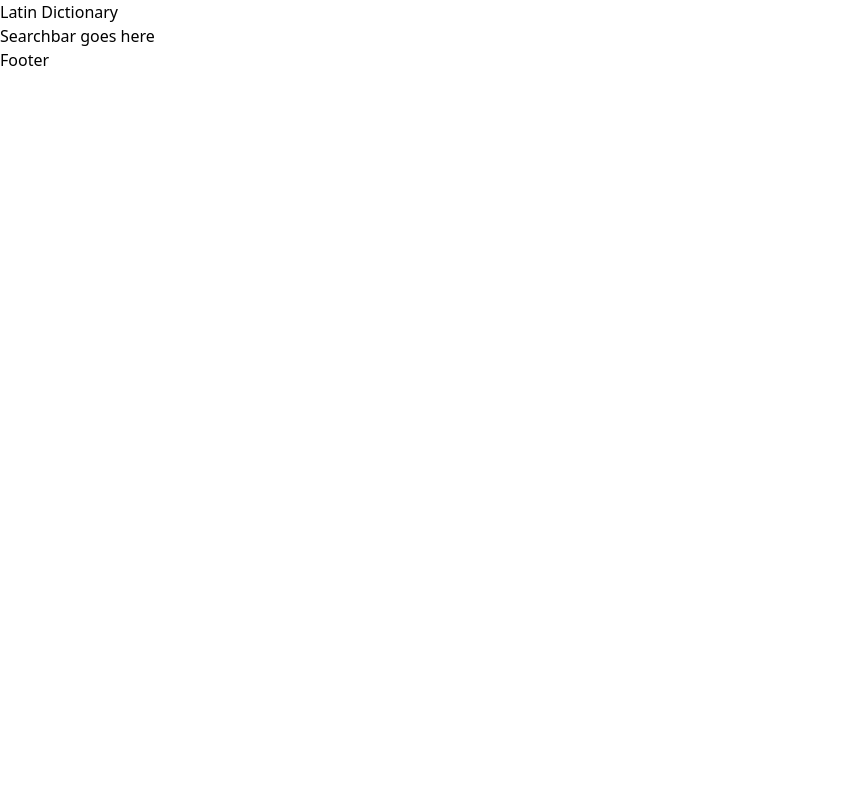
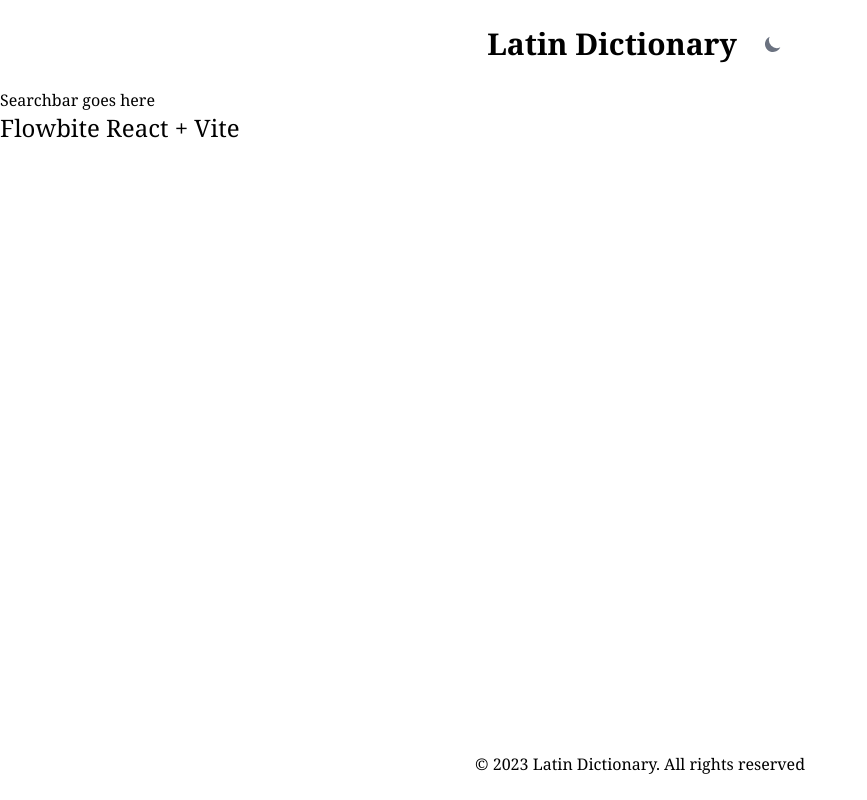
Before and after one commit to OlioTemporis/latin-dict, a React (Vite) app in the folder client/: page / in a window 1280 px wide. Shown: the whole page, without its empty margins (0-867 px from the left). Built offline with nearby package versions, Linux system fonts and the light colour scheme.

Commit message:
Add header and footer components

```diff
--- a/client/package.json
+++ b/client/package.json
@@ -11,6 +11,7 @@
   },
   "dependencies": {
     "axios": "^1.7.7",
+    "flowbite-react": "^0.10.2",
     "react": "^18.3.1",
     "react-dom": "^18.3.1",
     "react-router-dom": "^6.28.0"
--- /dev/null
+++ b/client/src/components/footer.jsx
@@ -0,0 +1,9 @@
+export default function Footer() {
+  return (
+    <footer className="text-center p-6">
+      <p className="dark:text-gray-200">
+        © 2023 Latin Dictionary. All rights reserved
+      </p>
+    </footer>
+  );
+}
--- /dev/null
+++ b/client/src/components/header.jsx
@@ -0,0 +1,13 @@
+import { Link } from "react-router-dom";
+import { DarkThemeToggle } from "flowbite-react";
+
+export default function Header() {
+  return (
+    <header className="flex items-center justify-center gap-4 p-6">
+      <Link to={`/`}>
+        <h1 className="text-3xl font-bold dark:text-white">Latin Dictionary</h1>
+      </Link>
+      <DarkThemeToggle />
+    </header>
+  );
+}
--- a/client/src/routes/root.jsx
+++ b/client/src/routes/root.jsx
@@ -1,22 +1,24 @@
 import { Outlet, Link } from "react-router-dom";
+
+import Header from "../components/header";
+import Footer from "../components/footer";
 
 export default function Root() {
   return (
     <>
-      <header>
-        <Link to={`/`}>
-          <h1>Latin Dictionary</h1>
-        </Link>
-      </header>
-      <main>
-        <section>Searchbar goes here</section>
-        <section>
-          <Outlet />
-        </section>
-      </main>
-      <footer>
-        <Link to={`/words/carptim`}>Footer</Link>
-      </footer>
+      <div className="flex flex-col min-h-screen font-serif dark:bg-gray-800">
+        <Header />
+        <main className="flex-grow">
+          <section>Searchbar goes here</section>
+          <section>
+            <h1 className="text-2xl dark:text-white">Flowbite React + Vite</h1>
+          </section>
+          <section>
+            <Outlet />
+          </section>
+        </main>
+        <Footer />
+      </div>
     </>
   );
 }
--- a/client/tailwind.config.js
+++ b/client/tailwind.config.js
@@ -1,8 +1,10 @@
+const flowbite = require("flowbite-react/tailwind");
+
 /** @type {import('tailwindcss').Config} */
 export default {
-  content: ["./index.html", "./src/**/*.{js,ts,jsx,tsx}"],
+  content: ["./index.html", "./src/**/*.{js,ts,jsx,tsx}", flowbite.content()],
   theme: {
     extend: {},
   },
-  plugins: [],
+  plugins: [flowbite.plugin()],
 };
```
Also changed, not shown: 1 other file (tests, documents, lock files or other folders).
